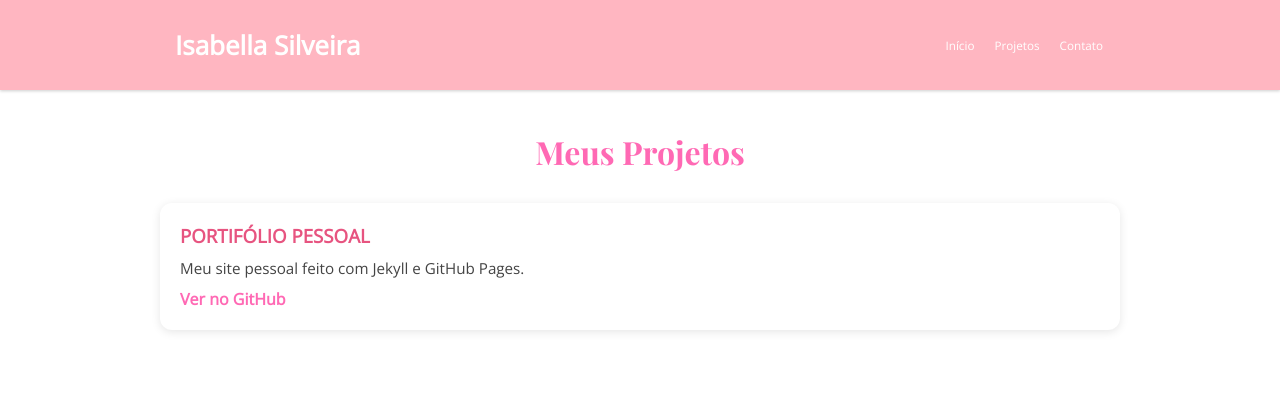
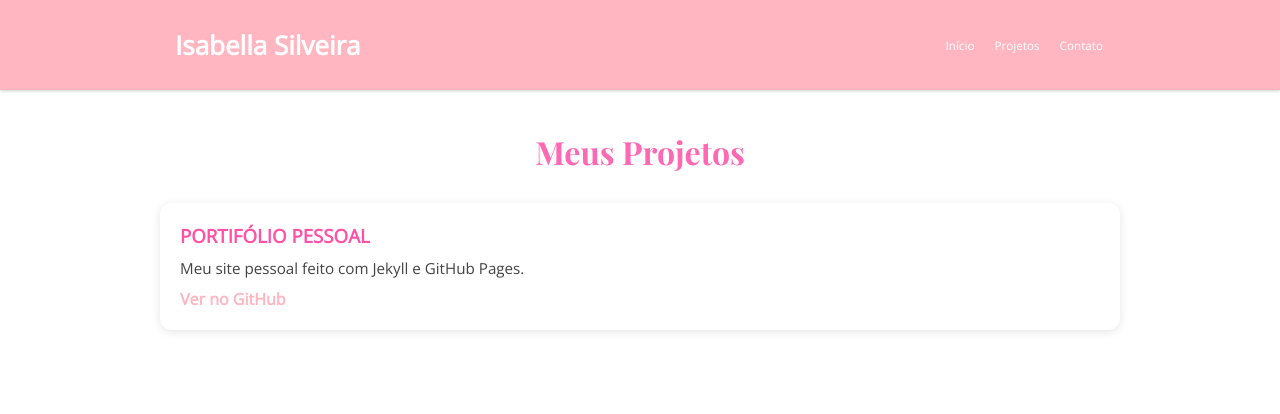
Before and after one commit to isacsilveira/isacsilveira.github.io, a Jekyll site: the page built from projetos.md, in a window 1280 px wide. Shown: the top 414 px of the page. Built offline with Jekyll 4.4.1, drawn with Linux system fonts in a browser that asks for light colours.

Commit message:
Update style.css

```diff
--- a/assets/css/style.css
+++ b/assets/css/style.css
@@ -167,7 +167,7 @@ html, body {
 
 .project-card h3 {
   margin-bottom: 10px;
-  color: #e75480;
+  color: #ff52a6;
 }
 
 .project-card p {
@@ -177,7 +177,7 @@ html, body {
 }
 
 .project-card a {
-  color: #ff69b4;
+  color: #ffb6c1;
   text-decoration: none;
   font-weight: bold;
 }
```
